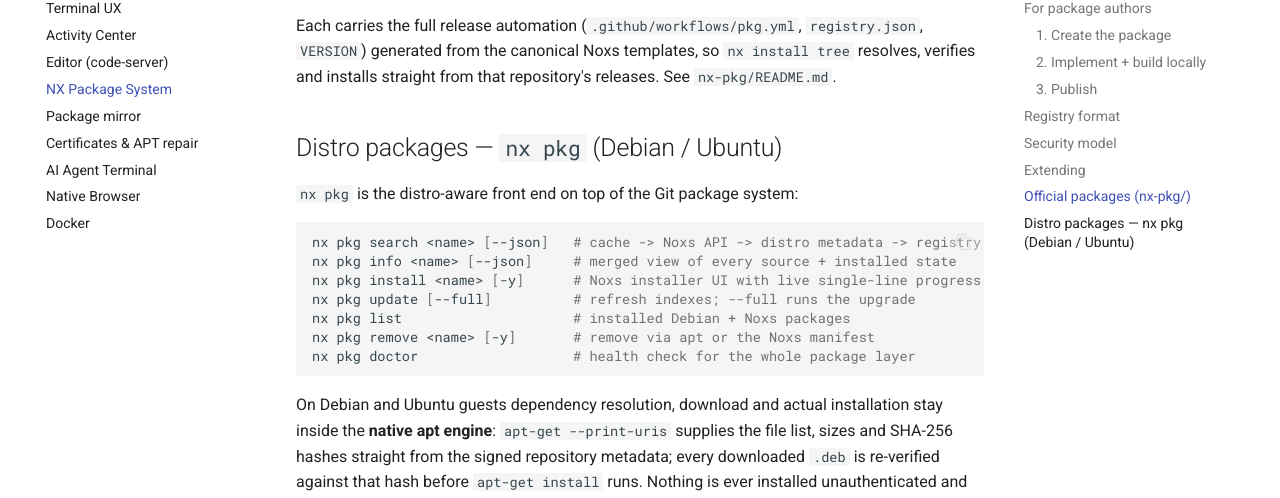
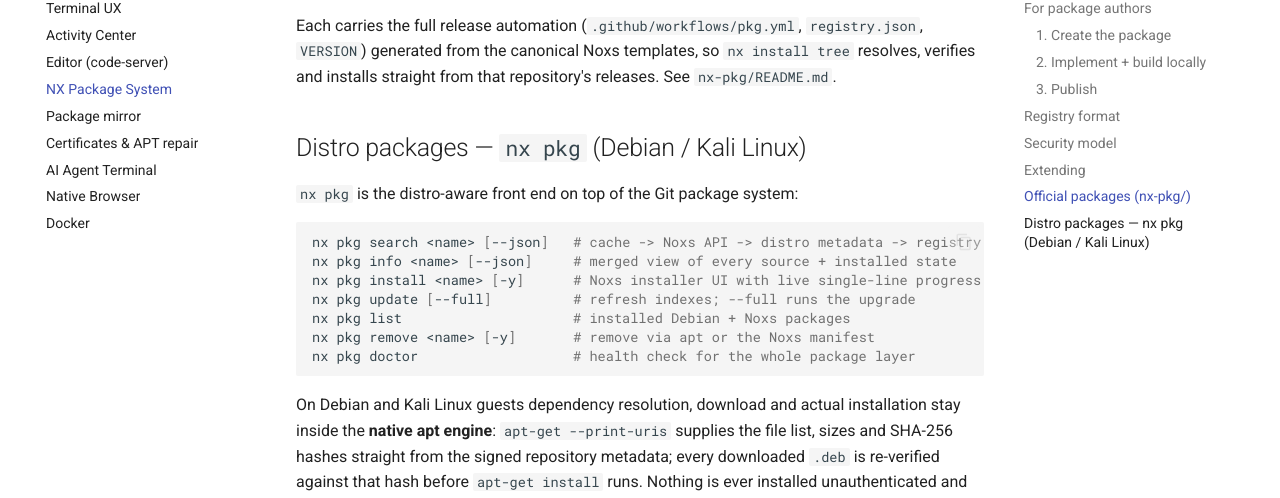
Before and after one commit to crossberry-in/Nxkali, an MkDocs documentation site: the page built from docs/PACKAGES.md, in a window 1280 px wide and 900 px high, scrolled down 3610 px. Shown: the part 127-625 px from the top of the window. Built offline with MkDocs 1.6.1 and Material for MkDocs 9.7.7, drawn with Linux system fonts in a browser that asks for light colours; comment, search, counter and statistics services are not loaded.

Commit message:
Update PACKAGES.md for Kali environment

````diff
--- a/docs/PACKAGES.md
+++ b/docs/PACKAGES.md
@@ -173,7 +173,7 @@ Each carries the full release automation (`.github/workflows/pkg.yml`,
 `nx install tree` resolves, verifies and installs straight from that
 repository's releases. See `nx-pkg/README.md`.
 
-## Distro packages — `nx pkg` (Debian / Ubuntu)
+## Distro packages — `nx pkg` (Debian / Kali Linux)
 
 `nx pkg` is the distro-aware front end on top of the Git package system:
 
@@ -187,7 +187,7 @@ nx pkg remove <name> [-y]       # remove via apt or the Noxs manifest
 nx pkg doctor                   # health check for the whole package layer
 ```
 
-On Debian and Ubuntu guests dependency resolution, download and actual
+On Debian and Kali Linux guests dependency resolution, download and actual
 installation stay inside the **native apt engine**: `apt-get --print-uris`
 supplies the file list, sizes and SHA-256 hashes straight from the signed
 repository metadata; every downloaded `.deb` is re-verified against that
````
